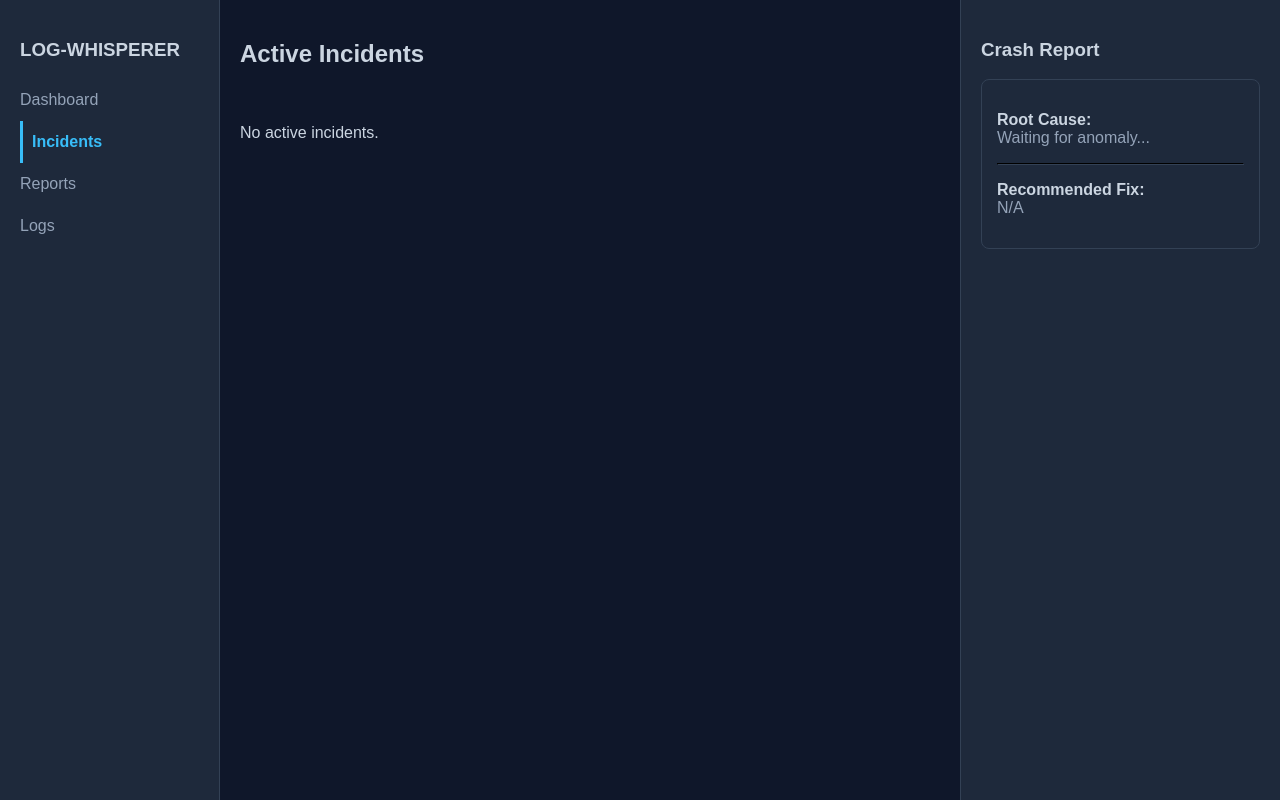
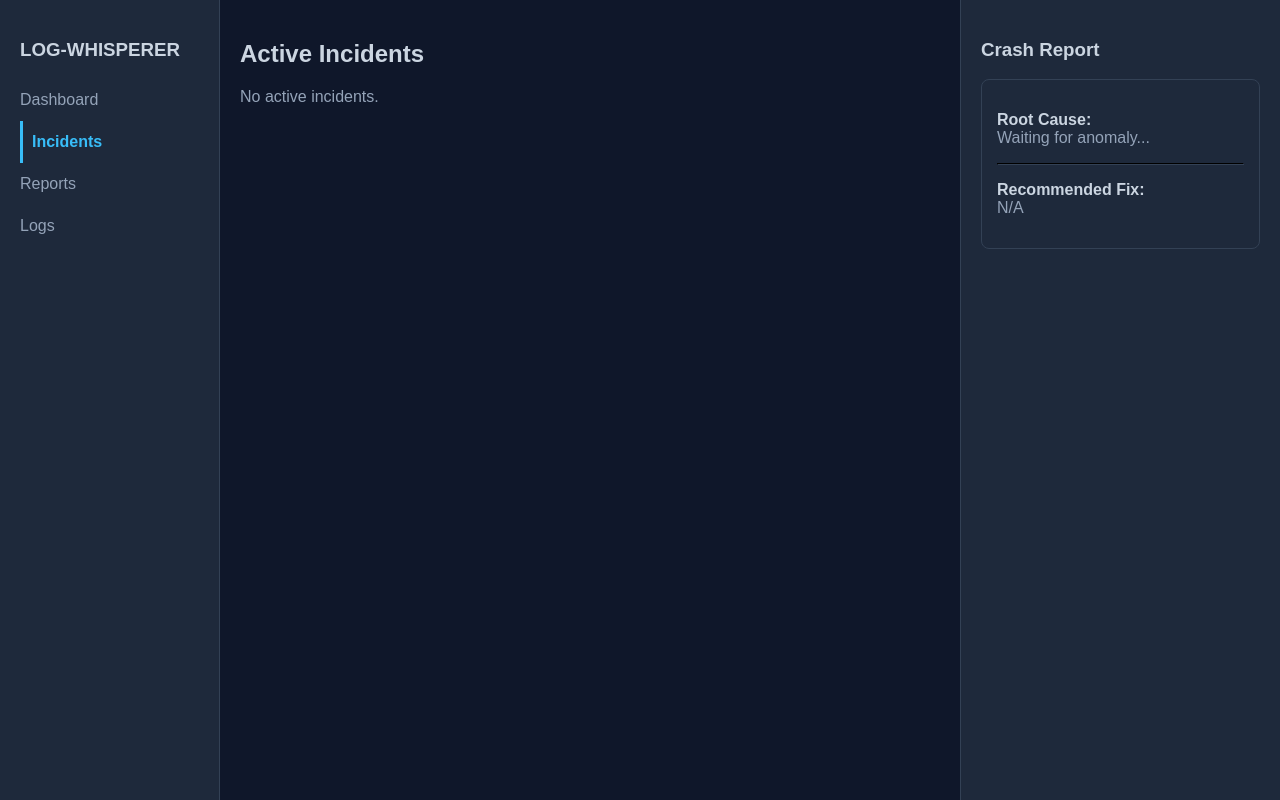
Before and after one commit to satyamvishwakarma-dev/Log-Whisperer, a Flask app: page / in a window 1280 px wide, after a click on "Incidents". Run offline with Flask 3, Linux system fonts and the light colour scheme; some libraries are stand-ins or nearby versions.

Commit message:
feat: implement initial frontend with navigation, real-time anomaly chart, log simulation, and file upload functionality.

```diff
--- a/static/script.js
+++ b/static/script.js
@@ -95,37 +95,48 @@ document.addEventListener("DOMContentLoaded", function() {
         const formData = new FormData();
         formData.append('file', file);
 
+        // Read the file locally to display in the Logs tab
+        const reader = new FileReader();
+        reader.onload = function(event) {
+            document.getElementById('raw-logs-display').innerText = event.target.result;
+        };
+        reader.readAsText(file);
+
+        // Send file to Flask
         fetch('/api/upload', {
             method: 'POST',
             body: formData
         })
         .then(response => response.json())
         .then(data => {
-            // Update UI with the real file data
+            // Update Dashboard (Your existing code)
             document.getElementById('score').innerText = data.anomaly_score;
             document.getElementById('alerts').innerText = data.alerts;
+            document.getElementById('latest-log').innerText = data.log;
+            document.getElementById('root-cause').innerText = data.root_cause;
+            document.getElementById('fix').innerHTML = data.fix.replace(/\n/g, '<br>');
 
-            document.getElementById('alerts').classList.add('error-text');
-            document.getElementById('alert-card').classList.add('error-card');
+            // --- NEW: Update Incidents Tab ---
+            document.getElementById('incidents-list').innerHTML = `
+                <div class="card" style="border-left: 4px solid #ef4444; margin-bottom: 15px;">
+                    <h3 style="color: #ef4444; margin-top: 0;">🚨 Critical Anomaly Detected</h3>
+                    <p><strong>Score:</strong> ${data.anomaly_score}%</p>
+                    <p style="color: #cbd5e1;"><strong>Culprit Log:</strong> ${data.log}</p>
+                </div>
+            ` + document.getElementById('incidents-list').innerHTML.replace('No active incidents.', '');
 
-            const logBox = document.getElementById('log-box');
-            logBox.classList.add('critical');
-            document.getElementById('latest-log').innerText = data.log;
-            document.getElementById('latest-log').classList.add('error-text');
-
-            document.getElementById('root-cause').innerText = data.root_cause;
-            document.getElementById('root-cause').style.color = '#f87171';
-
-            // This replace regex handles the line breaks for the bullet points!
-            document.getElementById('fix').innerHTML = data.fix.replace(/\n/g, '<br>');
-            document.getElementById('fix').style.color = '#cbd5e1';
-
-            chart.updateSeries([{ data: [5, 12, 8, 15, 10, 14, data.anomaly_score] }]);
-            chart.updateOptions({ colors: ['#ef4444'] });
+            // --- NEW: Update Reports Tab ---
+            document.getElementById('reports-list').innerHTML = `
+                <div class="card" style="border-left: 4px solid #38bdf8; margin-bottom: 15px;">
+                    <h3 style="color: #38bdf8; margin-top: 0;">AI Analysis Report</h3>
+                    <p style="color: #f87171;"><strong>Root Cause:</strong> ${data.root_cause}</p>
+                    <p style="color: #cbd5e1;"><strong>Fix:</strong><br>${data.fix.replace(/\n/g, '<br>')}</p>
+                </div>
+            ` + document.getElementById('reports-list').innerHTML.replace('No reports generated yet.', '');
 
             // Reset button
             label.innerHTML = originalText;
-            fileInput.value = ''; // clear input
+            fileInput.value = '';
         })
         .catch(err => {
             console.error(err);
@@ -133,3 +144,25 @@ document.addEventListener("DOMContentLoaded", function() {
             setTimeout(() => label.innerHTML = originalText, 2000);
         });
     });
+// --- SIDEBAR NAVIGATION LOGIC ---
+document.addEventListener('DOMContentLoaded', () => {
+    const navItems = document.querySelectorAll('#nav-menu li');
+    const viewSections = document.querySelectorAll('.view-section');
+
+    navItems.forEach(item => {
+        item.addEventListener('click', function() {
+            // 1. Remove the blue highlight from all sidebar items
+            navItems.forEach(nav => nav.classList.remove('active'));
+
+            // 2. Add the blue highlight to the one you just clicked
+            this.classList.add('active');
+
+            // 3. Hide all the main pages
+            viewSections.forEach(view => view.style.display = 'none');
+
+            // 4. Find out which page to show, and display it!
+            const targetViewId = this.getAttribute('data-target');
+            document.getElementById(targetViewId).style.display = 'block';
+        });
+    });
+});
--- a/templates/index.html
+++ b/templates/index.html
@@ -54,9 +54,26 @@
 
             </div>
 
-            <div id="incidents-view" class="view-section"><h2>Active Incidents</h2><p>No active incidents.</p></div>
-            <div id="reports-view" class="view-section"><h2>Reports</h2><p>No reports generated yet.</p></div>
-            <div id="logs-view" class="view-section"><h2>Raw Logs</h2><p>Waiting for log file upload...</p></div>
+            <div id="incidents-view" class="view-section" style="display: none;">
+                <h2>Active Incidents</h2>
+                <div id="incidents-list">
+                    <p style="color: #94a3b8;">No active incidents.</p>
+                </div>
+            </div>
+
+            <div id="reports-view" class="view-section" style="display: none;">
+                <h2>AI Incident Reports</h2>
+                <div id="reports-list">
+                    <p style="color: #94a3b8;">No reports generated yet.</p>
+                </div>
+            </div>
+
+            <div id="logs-view" class="view-section" style="display: none;">
+                <h2>Raw Log Feed</h2>
+                <div style="background: #0f172a; padding: 15px; border-radius: 5px; overflow-y: auto; max-height: 600px;">
+                    <pre id="raw-logs-display" style="color: #cbd5e1; white-space: pre-wrap; word-wrap: break-word;">Upload a log file to view raw data.</pre>
+                </div>
+            </div>
         </main>
 
         <aside class="right-panel">
```
